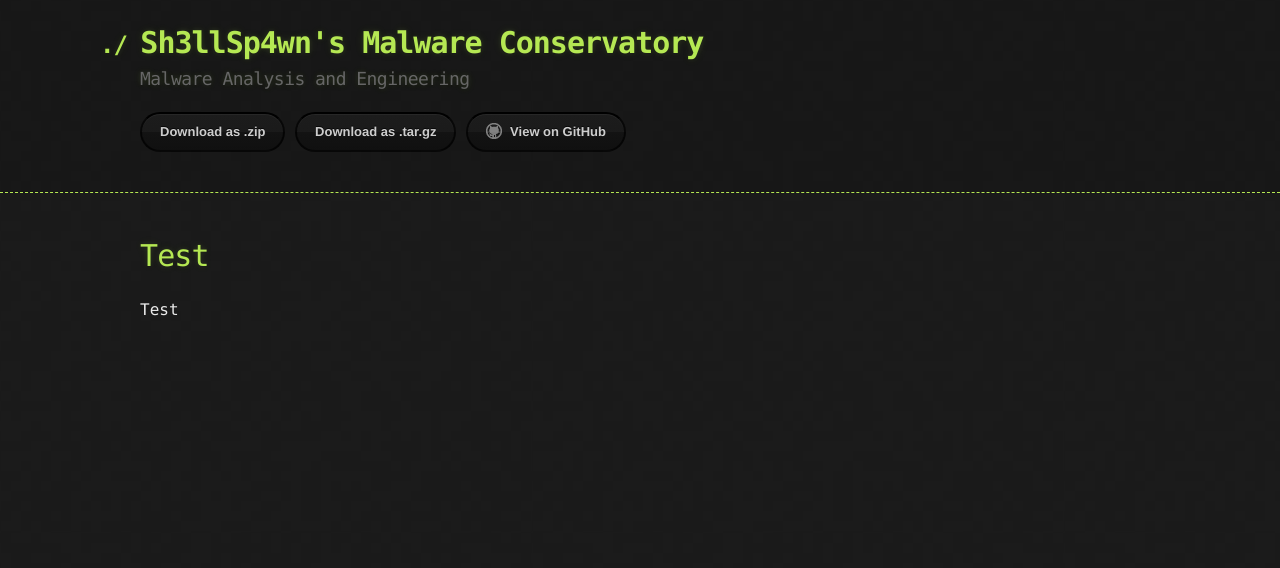
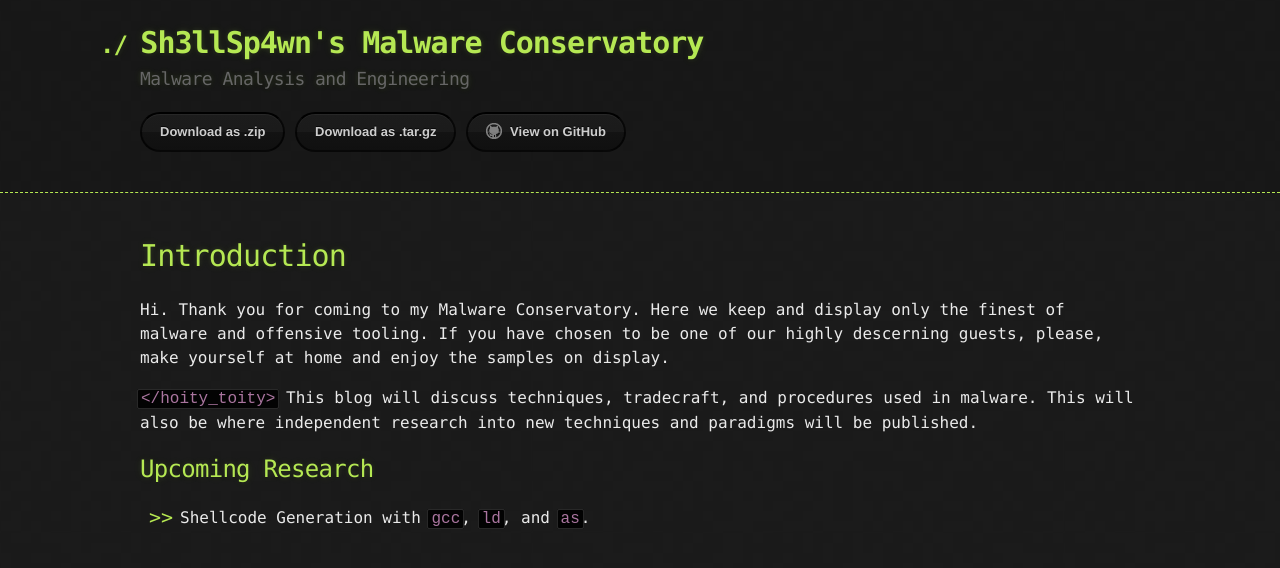
Before and after one commit to Sh3llSp4wn/sh3llsp4wn.github.io, a Jekyll site: the page built from index.md, in a window 1280 px wide. Shown: the top 568 px of the page. Built offline with Jekyll 4.4.1, drawn with Linux system fonts in a browser that asks for light colours; our own code applies the rules of GitHub Pages for plain Markdown files.

Commit message:
added intro

```diff
--- a/index.md
+++ b/index.md
@@ -1,3 +1,11 @@
-# Test
+# Introduction
 
-Test
+Hi. Thank you for coming to my Malware Conservatory. Here we keep and display only the finest of malware and offensive tooling. If you have chosen to be one of our highly descerning guests, please, make yourself at home and enjoy the samples on display.
+
+
+`</hoity_toity>` This blog will discuss techniques, tradecraft, and procedures used in malware. This will also be where independent research into new techniques and paradigms will be published.
+
+
+## Upcoming Research
+
+* Shellcode Generation with `gcc`, `ld`, and `as`.
```
